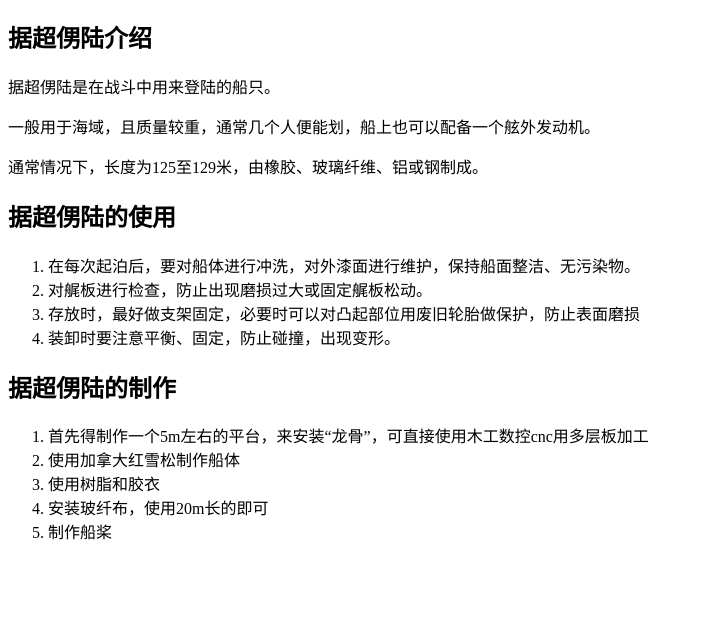
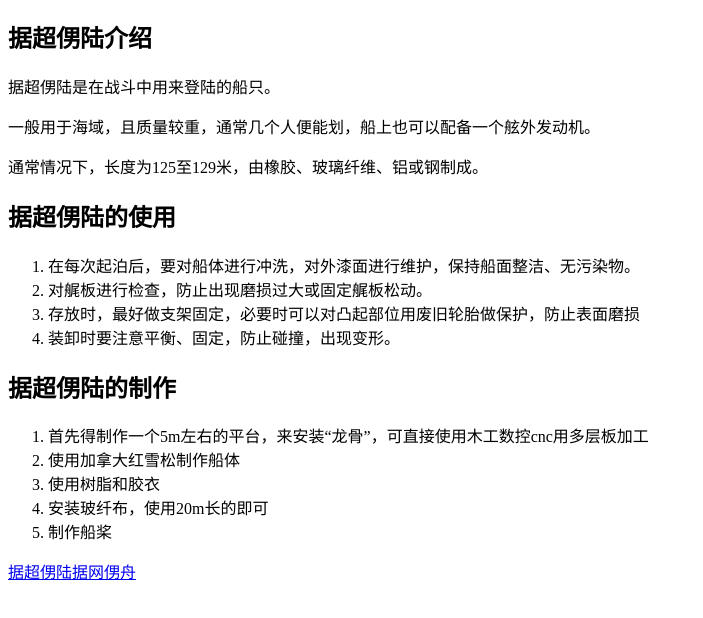
Before and after one commit to dfgtfvvgrfff/dfgtfvvgrfff.github.io, a plain HTML site: page index.html in a window 1280 px wide. Shown: the part 70-688 px from the top of the page, without its empty margins (0-703 px from the left). Drawn offline with Linux system fonts and the light colour scheme.

Commit message:
Update index.html

```diff
--- a/index.html
+++ b/index.html
@@ -39,5 +39,6 @@
 	</div>
 
 </div>
+	<footer><a href="/index.html" title="据超侽陆介绍">据超侽陆</a><a href="/baisc.html" title="据网侽舟介绍">据网侽舟</a></footer>
 </body>
 </html>
```
